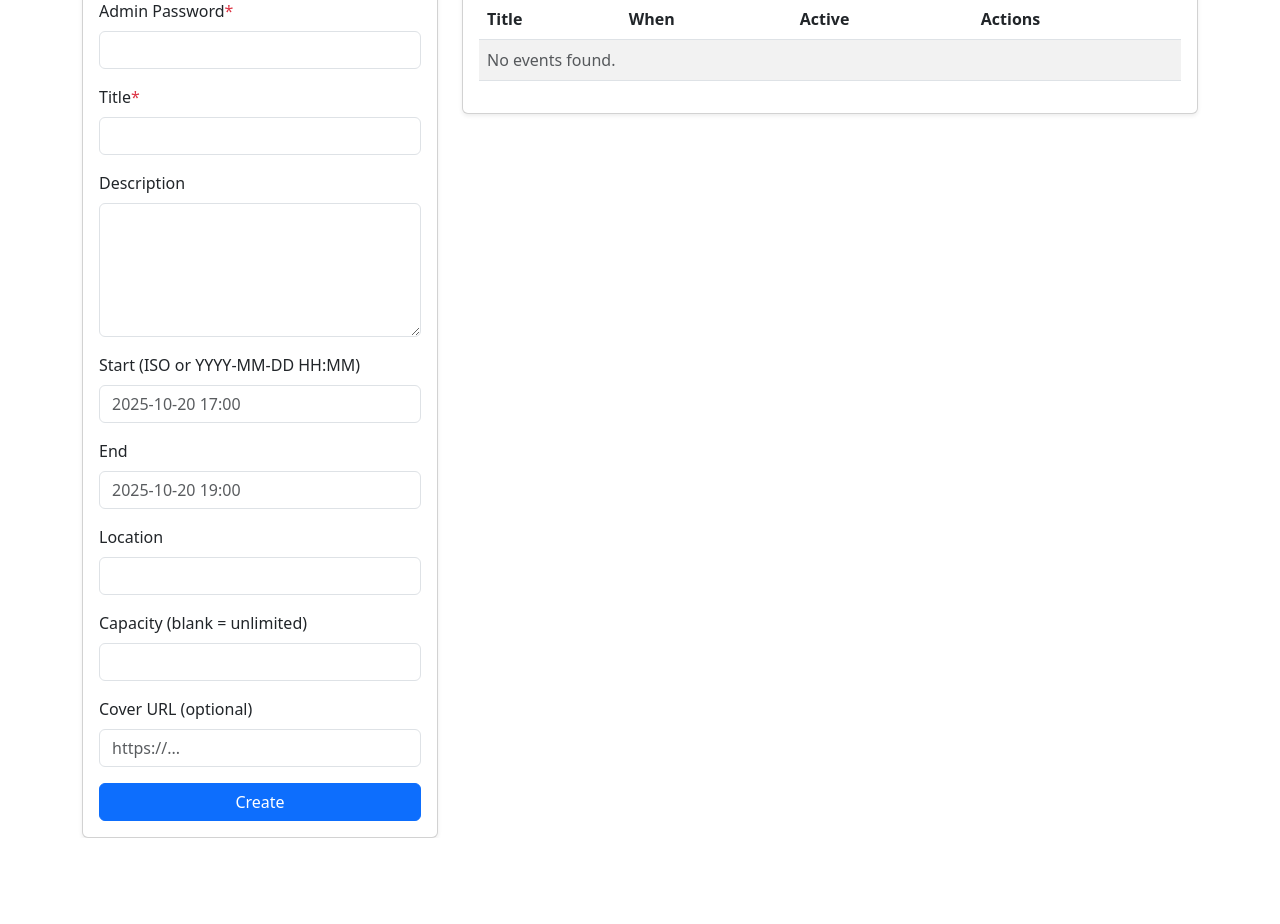
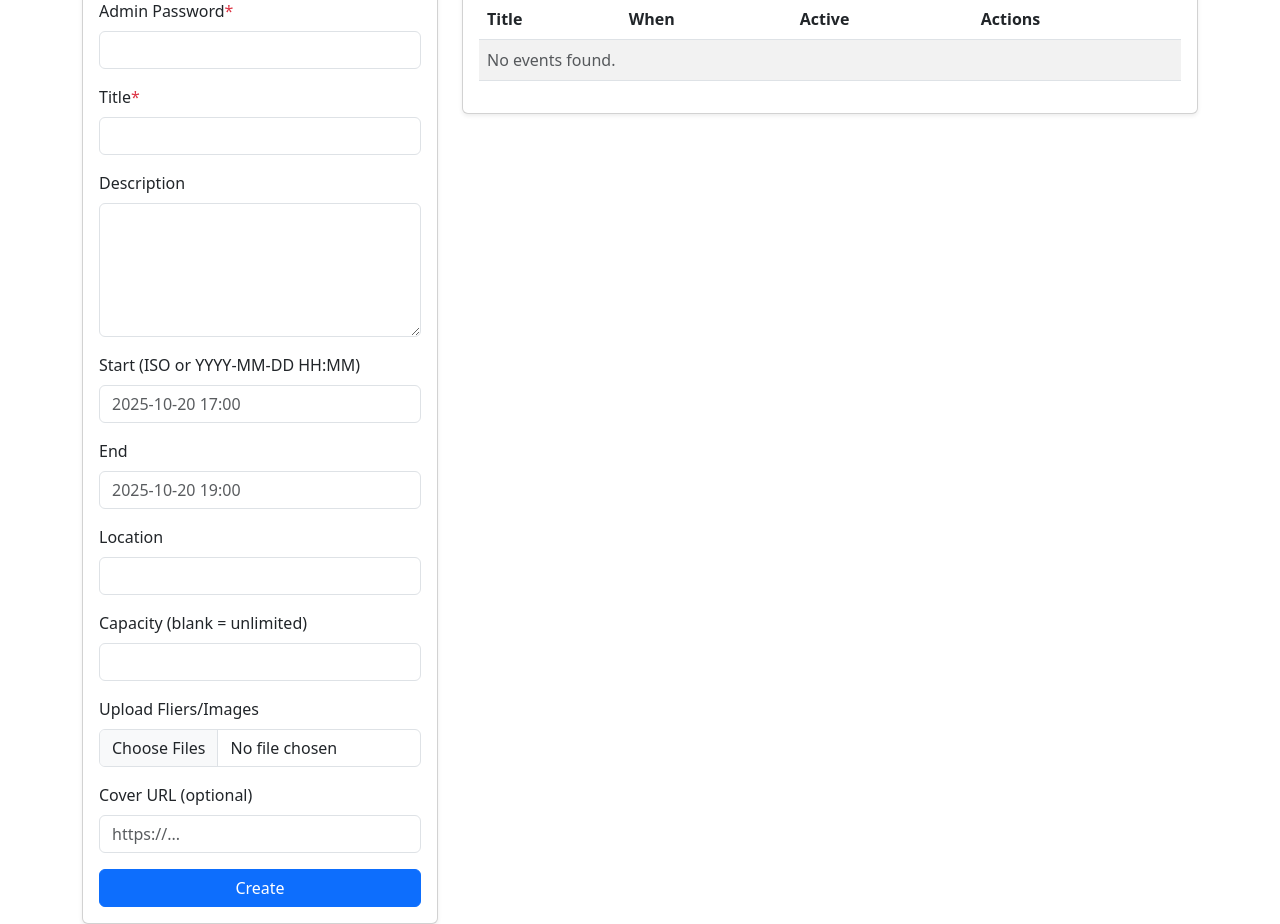
Before and after one commit to Ashwin-149/IDentify-website, a Flask app: page /admin/events in a window 1280 px wide. Shown: the part 188-1112 px from the top of the page. Before the commit the page ends 1026 px from the top, so only its background shows below. Run offline with Flask 3, Linux system fonts and the light colour scheme; data that the repository does not hold is empty.

Commit message:
add image upload for cover and fliers

```diff
--- a/app.py
+++ b/app.py
@@ -7,7 +7,8 @@ import os
 from datetime import datetime
 from supabase import create_client, Client
 from config import Config
-import json
+
+
 
 app = Flask(__name__)
 app.config.from_object(Config)
@@ -17,6 +18,42 @@ supabase: Client = create_client(app.config['SUPABASE_URL'], app.config['SUPABAS
 
 # Create uploads directory
 os.makedirs(app.config['UPLOAD_FOLDER'], exist_ok=True)
+
+# Store images
+ALLOWED_IMG_EXTS = {'.png', '.jpg', '.jpeg', '.webp', '.gif'}
+
+def is_allowed_image(filename: str) -> bool:
+    ext = os.path.splitext(filename)[1].lower()
+    return ext in ALLOWED_IMG_EXTS
+
+def upload_to_supabase_storage(bucket: str, path: str, file_bytes: bytes, content_type: str):
+    storage = supabase.storage.from_(bucket)
+    try_path = path
+    idx = 1
+    while True:
+        try:
+            # Many supabase-py versions accept bytes as the second argument
+            storage.upload(
+                try_path,
+                file_bytes,
+                {"content-type": (content_type or "application/octet-stream")}
+            )
+            break
+        except Exception as e:
+            print(f"[upload] error uploading {try_path}: {e}")
+            # Handle only clear name conflicts; otherwise re-raise for visibility
+            if "exists" in str(e) or "409" in str(e):
+                base, ext = os.path.splitext(path)
+                try_path = f"{base}_{idx}{ext}"
+                idx += 1
+                if idx > 5:
+                    raise
+            else:
+                raise
+
+    public_url = storage.get_public_url(try_path)
+    return public_url
+
 
 def slugify(text: str) -> str:
     s = re.sub(r"[^a-zA-Z0-9]+", "-", (text or "").strip().lower()).strip("-")
@@ -349,11 +386,13 @@ def admin_events():
 
 @app.post('/admin/events')
 def admin_create_event():
+    # 0) Basic auth check
     pw = request.form.get('password')
     if pw != app.config.get('EVENT_ADMIN_PASSWORD'):
         flash('Incorrect admin password', 'error')
         return redirect(url_for('admin_events'))
 
+    # 1) Read form fields
     title = (request.form.get('title') or '').strip()
     description = (request.form.get('description') or '').strip()
     start_at = (request.form.get('start_at') or '').strip()
@@ -369,14 +408,15 @@ def admin_create_event():
     slug = slugify(title)
     try:
         cap_val = int(capacity) if capacity else None
-    except:
+    except Exception:
         cap_val = None
 
+    # 2) Create the event first
     try:
-        supabase.table('events').insert({
+        ins = supabase.table('events').insert({
             'title': title,
             'slug': slug,
-            'description': description,
+            'description': description,  # may be appended with <img> below
             'start_at': start_at or None,
             'end_at': end_at or None,
             'location': location,
@@ -384,9 +424,85 @@ def admin_create_event():
             'cover_url': cover_url,
             'is_active': True
         }).execute()
-        flash('Event created', 'success')
+        if not ins or not ins.data or len(ins.data) == 0:
+            flash('Event creation failed: empty response', 'error')
+            return redirect(url_for('admin_events'))
+        event = ins.data[0]
+        print(f"[admin] event created id={event.get('id')} slug={event.get('slug')}")
     except Exception as e:
+        print(f"[admin] event insert error: {e}")
         flash(f'Error creating event: {e}', 'error')
+        return redirect(url_for('admin_events'))
+
+    # 3) Process image uploads
+    files = request.files.getlist('images')
+    print(f"[upload] received files: {len(files)}")
+    appended_html = ""
+    uploaded_any = False
+
+    for f in files:
+        if not f or f.filename.strip() == "":
+            continue
+
+        filename = secure_filename(f.filename)
+        ext = os.path.splitext(filename)[1].lower()
+        print(f"[upload] candidate file: {filename} mimetype={f.mimetype} ext={ext}")
+
+        # Validate extension
+        if ext not in ALLOWED_IMG_EXTS:
+            print(f"[upload] skipped non-image or unsupported ext: {filename}")
+            continue
+
+        # Read bytes
+        try:
+            content = f.read()
+        except Exception as e:
+            print(f"[upload] read error for {filename}: {e}")
+            continue
+
+        if not content:
+            print(f"[upload] empty content: {filename}")
+            continue
+
+        content_type = f.mimetype or 'application/octet-stream'
+        store_path = f"{slug}/{filename}"
+
+        try:
+            public_url = upload_to_supabase_storage(
+                app.config['EVENTS_BUCKET'],
+                store_path,
+                content,
+                content_type
+            )
+            print(f"[upload] uploaded url: {public_url}")
+        except Exception as e:
+            print(f"[upload] upload helper error for {store_path}: {e}")
+            public_url = None
+
+        if public_url:
+            uploaded_any = True
+            appended_html += (
+                f'\n<p><img src="{public_url}" alt="Event Image" '
+                f'style="max-width:100%;border-radius:8px;"></p>\n'
+            )
+
+    # 4) Update description only if images were uploaded
+    if uploaded_any and appended_html:
+        new_desc = (description or '') + "\n" + appended_html
+        try:
+            supabase.table('events').update({'description': new_desc}).eq('id', event['id']).execute()
+            print(f"[upload] description updated with images, total appended chars={len(appended_html)}")
+        except Exception as e:
+            print(f"[upload] description update error: {e}")
+            flash(f'Event created, but failed to attach images: {e}', 'error')
+            # Do not return; still show success for the event itself
+            return redirect(url_for('admin_events'))
+
+    # 5) Finalize
+    if uploaded_any:
+        flash('Event created with images!', 'success')
+    else:
+        flash('Event created. No images uploaded or accepted.', 'info')
 
     return redirect(url_for('admin_events'))
 
--- a/config.py
+++ b/config.py
@@ -10,6 +10,7 @@ class Config:
     ADMIN_PASSWORD = os.environ.get('ADMIN_PASSWORD') or 'admin123'
     EVENT_PASSWORD = os.environ.get('EVENT_PASSWORD') or 'event123'
     UPLOAD_FOLDER = 'uploads'
-    MAX_CONTENT_LENGTH = 16 * 1024 * 1024  # 16MB max file size
-    EVENT_ADMIN_PASSWORD = "set-a-strong-password"  # temp password
+    EVENTS_BUCKET = "events"  # storage bucket name
+    MAX_CONTENT_LENGTH = 20 * 1024 * 1024  # 10MB max file size
+    EVENT_ADMIN_PASSWORD = "small"  # temp password
     SITE_NAME = "Your Club" #temp
--- a/templates/admin_events.html
+++ b/templates/admin_events.html
@@ -11,7 +11,7 @@
     <div class="card shadow-sm">
       <div class="card-body">
         <h5 class="card-title">Create Event</h5>
-        <form method="post" action="{{ url_for('admin_create_event') }}">
+        <form method="post" action="{{ url_for('admin_create_event') }}" enctype="multipart/form-data">
           <div class="mb-3">
             <label class="form-label">Admin Password<span class="text-danger">*</span></label>
             <input name="password" type="password" class="form-control" required>
@@ -39,6 +39,10 @@
           <div class="mb-3">
             <label class="form-label">Capacity (blank = unlimited)</label>
             <input name="capacity" type="number" min="0" class="form-control">
+          </div>
+          <div class="mb-3">
+            <label class="form-label">Upload Fliers/Images</label>
+            <input name="images" type="file" class="form-control" accept="image/*" multiple>
           </div>
           <div class="mb-3">
             <label class="form-label">Cover URL (optional)</label>
--- a/templates/event_detail.html
+++ b/templates/event_detail.html
@@ -24,7 +24,8 @@
         <p><span class="badge bg-info text-dark">Capacity: {{ registered_count }}/{{ event.capacity }}</span></p>
         {% endif %}
         <hr>
-        <div style="white-space:pre-wrap">{{ event.description or '' }}</div>
+        <div>{{ event.description|safe }}</div>
+<!--        <div style="white-space:pre-wrap">{{ event.description or '' }}</div>-->
       </div>
     </div>
   </div>
```
